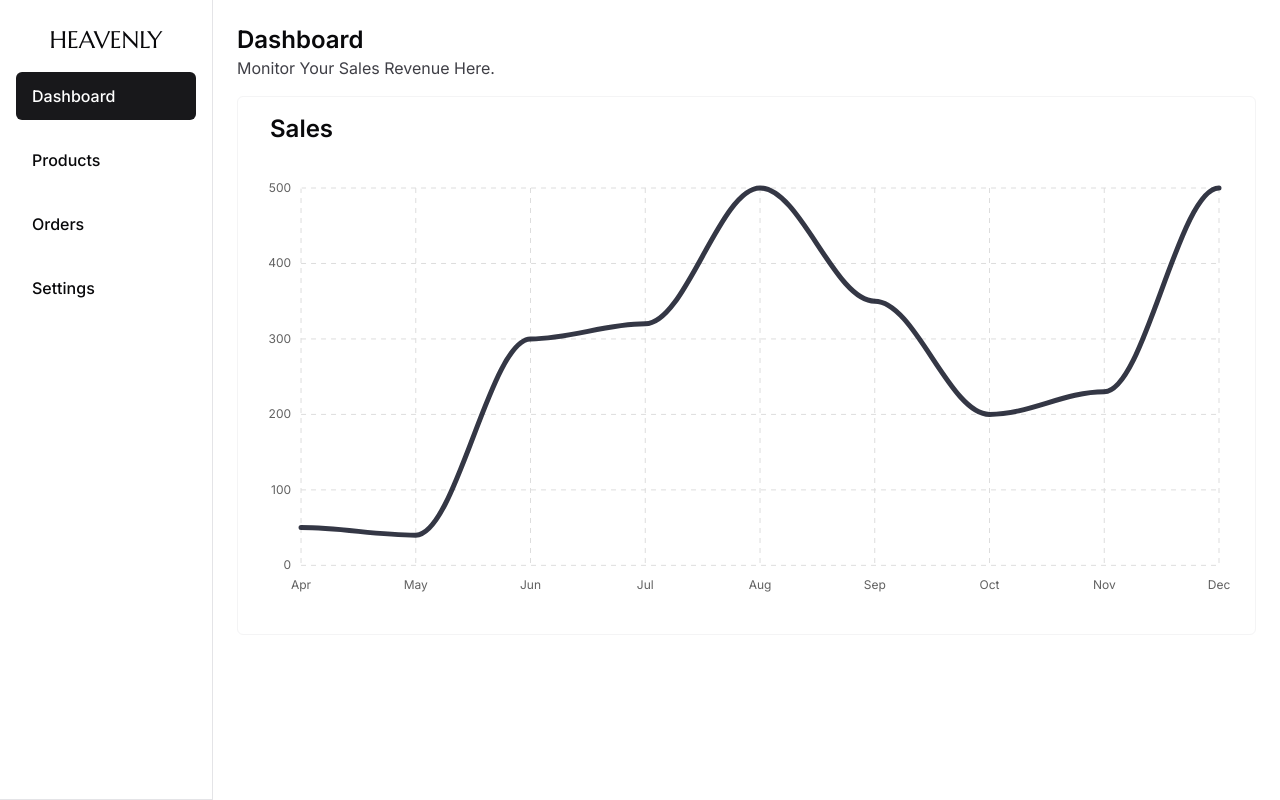
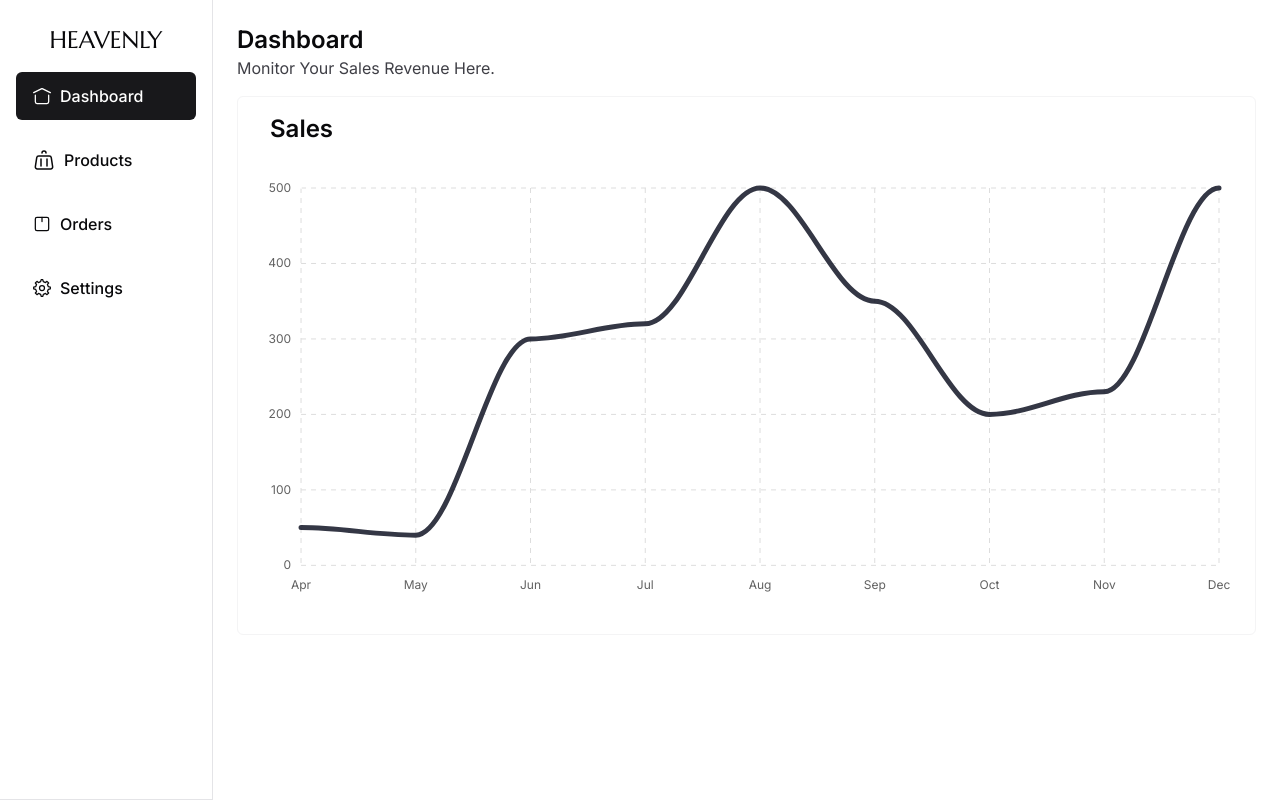
Before and after one commit to DanSalazar/heavenly-ecommerce, a Next.js app: page /dashboard in a window 1280 px wide. Built offline with nearby package versions, Linux system fonts and the light colour scheme.

Commit message:
Add icons to navigation in dashboard

```diff
--- a/app/dashboard/_components/navigation.tsx
+++ b/app/dashboard/_components/navigation.tsx
@@ -1,7 +1,7 @@
 'use client'
 
 import HeavenlyIcon from '@/components/heavenly-icon'
-import { MarkIcon } from '@/components/icons'
+import { HomeIcon, MarkIcon, PackageIcon, SettingsIcon, ShoppingBagIcon } from '@/components/icons'
 import { Button, buttonVariants } from '@/components/ui/button'
 import { cn } from '@/lib/utils'
 import Link from 'next/link'
@@ -10,19 +10,23 @@ import { usePathname } from 'next/navigation'
 const Links = [
   {
     href: '/dashboard',
-    title: 'Dashboard'
+    title: 'Dashboard',
+    icon: <HomeIcon/>
   },
   {
     href: '/dashboard/products',
-    title: 'Products'
+    title: 'Products',
+    icon: <ShoppingBagIcon/>
   },
   {
     href: '/dashboard/orders',
-    title: 'Orders'
+    title: 'Orders',
+    icon: <PackageIcon/>
   },
   {
     href: '/dashboard/settings',
-    title: 'Settings'
+    title: 'Settings',
+    icon: <SettingsIcon/>
   }
 ]
 
@@ -53,7 +57,7 @@ export default function Navigation() {
                 (pathname.includes(link.href) && link.href !== '/dashboard')
             }
           )}>
-          {link.title}
+          {link.icon} {link.title}
         </Link>
       ))}
     </nav>
--- a/components/icons/index.tsx
+++ b/components/icons/index.tsx
@@ -234,3 +234,32 @@ export const PackageIcon = ({ ...props }: IconComponent) => (
       strokeLinejoin="round"></path>
   </svg>
 )
+
+export const HomeIcon = ({ ...props }: IconComponent) => (
+  <svg width="20px" height="20px" viewBox="0 0 24 24" strokeWidth="1.5" fill="none" xmlns="http://www.w3.org/2000/svg" color="currentColor"><path d="M2 8L11.7317 3.13416C11.9006 3.04971 12.0994 3.0497 12.2683 3.13416L22 8" stroke="currentColor" strokeWidth="1.5" strokeLinecap="round" strokeLinejoin="round"></path><path d="M20 11V19C20 20.1046 19.1046 21 18 21H6C4.89543 21 4 20.1046 4 19V11" stroke="currentColor" strokeWidth="1.5" strokeLinecap="round" strokeLinejoin="round"></path></svg>
+)
+
+export const SettingsIcon = ({ ...props }: IconComponent) => (
+  <svg
+    width="20px"
+    height="20px"
+    strokeWidth="1.5"
+    {...props}
+    viewBox="0 0 24 24"
+    fill="none"
+    xmlns="http://www.w3.org/2000/svg"
+    color="currentColor">
+    <path
+      d="M12 15C13.6569 15 15 13.6569 15 12C15 10.3431 13.6569 9 12 9C10.3431 9 9 10.3431 9 12C9 13.6569 10.3431 15 12 15Z"
+      stroke="currentColor"
+      strokeWidth="1.5"
+      strokeLinecap="round"
+      strokeLinejoin="round"></path>
+    <path
+      d="M19.6224 10.3954L18.5247 7.7448L20 6L18 4L16.2647 5.48295L13.5578 4.36974L12.9353 2H10.981L10.3491 4.40113L7.70441 5.51596L6 4L4 6L5.45337 7.78885L4.3725 10.4463L2 11V13L4.40111 13.6555L5.51575 16.2997L4 18L6 20L7.79116 18.5403L10.397 19.6123L11 22H13L13.6045 19.6132L16.2551 18.5155C16.6969 18.8313 18 20 18 20L20 18L18.5159 16.2494L19.6139 13.598L21.9999 12.9772L22 11L19.6224 10.3954Z"
+      stroke="currentColor"
+      strokeWidth="1.5"
+      strokeLinecap="round"
+      strokeLinejoin="round"></path>
+  </svg>
+)
```
